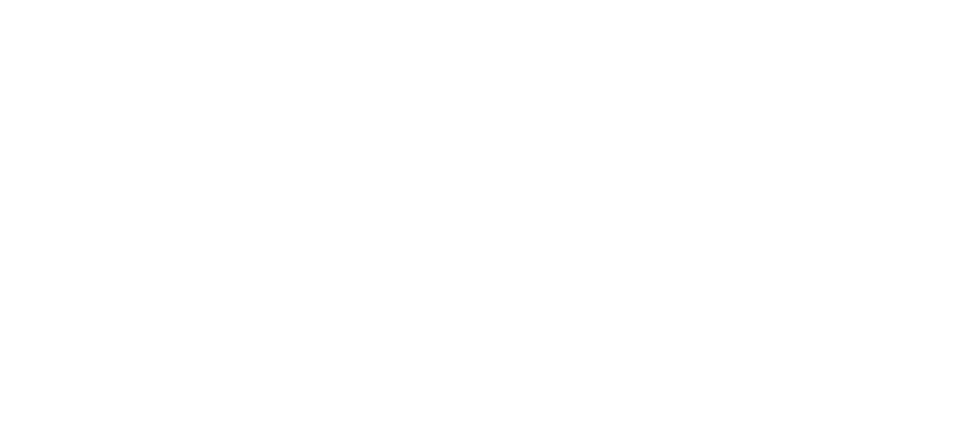
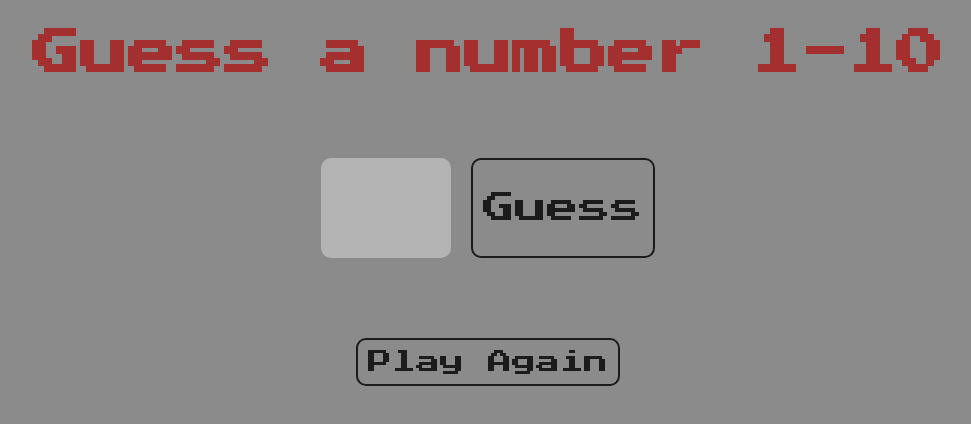
Before and after one commit to AidenRand/number-game, a plain HTML site: page index.html in a window 1280 px wide. Shown: the whole page, without its empty margins (152-1123 px from the left). Drawn offline with Linux system fonts and the light colour scheme.

Commit message:
Add css styling

```diff
--- a/app.js
+++ b/app.js
@@ -0,0 +1,19 @@
+const input = document.querySelector(".input");
+const resultText = document.querySelector(".text");
+const button = document.querySelector(".submitBtn");
+let inputValue = input.value;
+
+function playGame() {
+  let randomNum = Math.floor(Math.random() * 10 + 1);
+  let userInput = parseInt(input.value);
+
+  if (userInput === randomNum) {
+    resultText.textContent = "YOU GOT IT RIGHT!";
+  } else if (userInput >= 10 || userInput <= 0) {
+    resultText.textContent = "An error has occured";
+  } else {
+    resultText.textContent = "you have failed";
+  }
+}
+
+button.addEventListener("click", playGame);
--- a/index.html
+++ b/index.html
@@ -1,14 +1,29 @@
 <!DOCTYPE html>
 <html lang="en">
-<head>
-    <meta charset="UTF-8">
-    <meta http-equiv="X-UA-Compatible" content="IE=edge">
-    <meta name="viewport" content="width=device-width, initial-scale=1.0">
-    <link rel="stylesheet" href="sytle.css">
-    <title>Document</title>
-</head>
-<body>
+  <head>
+    <meta charset="UTF-8" />
+    <meta http-equiv="X-UA-Compatible" content="IE=edge" />
+    <meta name="viewport" content="width=device-width, initial-scale=1.0" />
+    <link rel="preconnect" href="https://fonts.googleapis.com" />
+    <link rel="preconnect" href="https://fonts.gstatic.com" crossorigin />
+    <link
+      href="https://fonts.googleapis.com/css2?family=Press+Start+2P&display=swap"
+      rel="stylesheet"
+    />
+    <link rel="stylesheet" href="sytle.css" />
+    <title>Guess a number</title>
+  </head>
+  <body>
+    <h1 class="title">Guess a number 1-10</h1>
 
-</body>
-<script src="/app.js"></script>
+    <div class="container">
+      <input class="input" type="number" max="10" min="1" />
+      <button class="submitBtn">Guess</button>
+    </div>
+    <div class="text"></div>
+    <button class="refreshBtn" onclick="window.location.reload()">
+      Play Again
+    </button>
+  </body>
+  <script src="/app.js"></script>
 </html>
--- a/sytle.css
+++ b/sytle.css
@@ -2,3 +2,91 @@
     margin: 0;
     padding: 0;
 }
+
+:root {
+    --background:#8b8b8b;
+    --light-color:rgb(27, 27, 27);
+}
+
+body {
+    background-color: var(--background);
+}
+
+.title {
+    display: flex;
+    justify-content: center;
+    margin-top: 30px;
+    font-size: 3rem;
+    color: rgb(163, 47, 47);
+    font-family: 'Press Start 2P', cursive;
+}
+
+.container {
+    display: flex;
+    justify-content: center;
+    gap: 20px;
+    margin-top: 80px;
+}
+
+.input {
+    display: flex;
+    font-size: 3rem;
+    width: 130px;
+    height: 100px;
+    justify-content: center;
+    text-align: center;
+    font-family: 'Press Start 2P', cursive;
+    background-color: rgb(180, 180, 180);
+    color: var(--light-color);
+    border-radius: 10px;
+    border: none;
+}
+
+.submitBtn {
+    padding: 10px;
+    font-size: 2rem;
+    justify-content: center;
+    cursor: pointer;
+    border-radius: 10px;
+    border: 2px solid var(--light-color);
+    background-color: var(--background);
+    color: var(--light-color);
+    transition: 0.3s ease;
+    font-family: 'Press Start 2P', cursive;
+}
+
+.submitBtn:hover {
+    background-color: var(--light-color);
+    color: var(--background);
+}
+
+.refreshBtn {
+    display: flex;
+    padding: 10px;
+    margin-left: auto;
+    margin-right: auto;
+    margin-top: 40px;
+    font-size: 1.5rem;
+    cursor: pointer;
+    border-radius: 10px;
+    border: 2px solid white;
+    background-color: var(--background);
+    border: 2px solid var(--light-color);
+    color: var(--light-color);
+    transition: 0.3s ease;
+    font-family: 'Press Start 2P', cursive;
+}
+
+.refreshBtn:hover {
+    background-color: var(--light-color);
+    color: var(--background);
+}
+
+.text {
+    display: flex;
+    justify-content: center;
+    margin-top: 40px;
+    font-size: 2rem;
+    color: var(--light-color);
+    font-family: 'Press Start 2P', cursive;
+}
```
